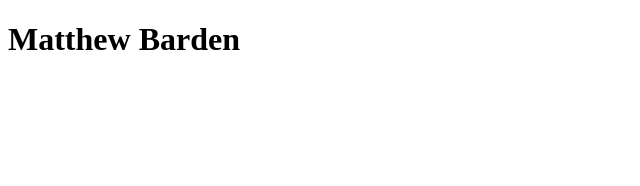
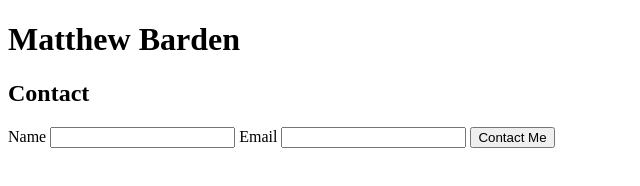
Before and after one commit to Mbarden1/custom-domain, a plain HTML site: page index.html in a window 1280 px wide. Shown: the whole page, without its empty margins (0-640 px from the left). Drawn offline with Linux system fonts and the light colour scheme.

Commit message:
Learning Forms
Practicing Learning Forms

```diff
--- a/index.html
+++ b/index.html
@@ -9,5 +9,41 @@
 
 <h1>Matthew Barden</h1>
 
+<h2>Contact</h2>
+
+<form
+    name="Contact Me"
+     method="POST"
+     data-netlify="true">
+
+
+<label for="name">Name</label>
+<input type="text" name="name" id="name">
+
+
+<label for="email">Email</label>
+<input type="text" name="email" id="email">
+
+<input type="submit" value="Contact Me">
+
+</form>
+
+
+
+
+
+
+
+
+
+
+
+
+
+
+
+
+
+
 </body>
 </html>
```
